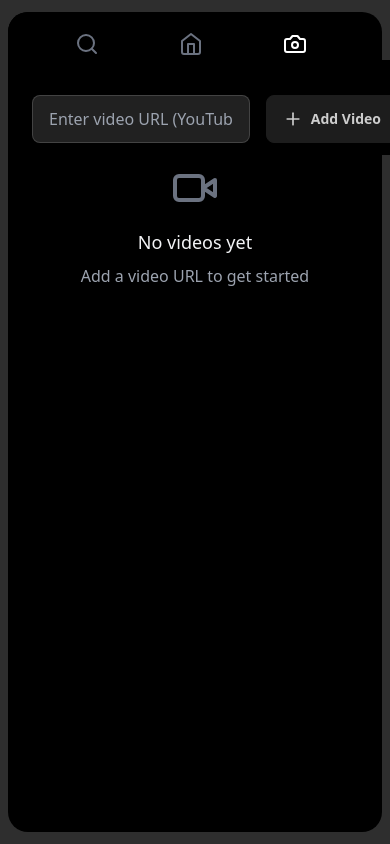
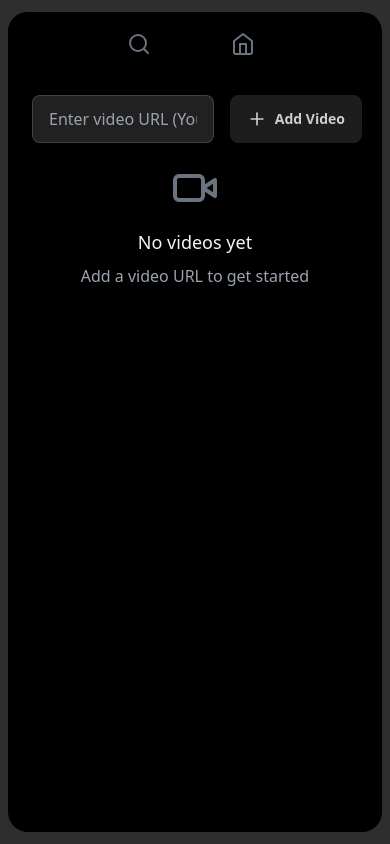
Before and after one commit to oasisMystre/vxxn, a React (Vite) app: page /upload in a window 390 px wide. Built offline with nearby package versions, Linux system fonts and the light colour scheme.

Commit message:
fixed issues

```diff
--- a/src/layout/header.tsx
+++ b/src/layout/header.tsx
@@ -6,10 +6,13 @@ const NAV_ITEMS = [
     { key: "home", icon: HomeIcon, link: "/" },
     { key: "camera", icon: CameraIcon, link: "/upload", hiddenOnMobile: true }
 ];
-export const Header = () => {
+interface Props {
+    isUpload?: boolean;
+}
+export const Header = ({isUpload}: Props) => {
     const location = useLocation();
     return (
-        <div className='flex justify-center items-center gap-20 pt-5 fixed pb-3 top-3 rounded-[20px] z-10 bg-black lg:max-w-[calc(100vw-650px)] max-w-[calc(100vw-24px)] w-full'>
+        <div className={`flex justify-center items-center gap-20 pt-5 fixed pb-3 top-3 rounded-[20px] z-10 bg-black ${isUpload ? "lg:max-w-[calc(100vw-24px)]" : "lg:max-w-[calc(100vw-650px)]" } max-w-[calc(100vw-24px)] w-full`}>
             {NAV_ITEMS.map(({ key, icon: Icon, link, hiddenOnMobile }) => (
                 <Link className={`${hiddenOnMobile && "md:block hidden"}`} key={key} to={link || "#"}>
                     <Icon className={`w-6 h-6 cursor-pointer ${location?.pathname === link ? "text-white" : "text-gray-500"}`} />
--- a/src/pages/upload/index.tsx
+++ b/src/pages/upload/index.tsx
@@ -3,6 +3,7 @@ import { Video, Youtube, Twitch, Plus, Loader2, Upload, X, Search, SearchIcon, H
 import Layout from '../../layout/layout';
 import { VideoItem } from '../../lib/types';
 import { Link } from 'react-router-dom';
+import { Header } from '../../layout/header';
 
 function UploadPage() {
     const [url, setUrl] = useState('');
@@ -50,7 +51,9 @@ function UploadPage() {
         }, 1000);
     };
 
-    const handleUpload = (videoId: string) => {
+    const handleUpload = (e) => {
+        e.preventDefault();
+        const videoId = "12";
         setVideos(prev => prev.map(video => {
             if (video.id === videoId) {
                 return { ...video, uploadStatus: 'uploading', uploadProgress: 0 };
@@ -91,17 +94,6 @@ function UploadPage() {
         }));
     };
 
-    const getSourceIcon = (source: string) => {
-        switch (source) {
-            case 'youtube':
-                return <Youtube className="w-5 h-5 text-red-500" />;
-            case 'twitch':
-                return <Twitch className="w-5 h-5 text-purple-500" />;
-            default:
-                return <Video className="w-5 h-5 text-blue-500" />;
-        }
-    };
-    const [active, setActive] = React.useState("camera");
     React.useEffect(() => {
         window.scrollTo(0, 0);
     }, []);
@@ -110,31 +102,17 @@ function UploadPage() {
         <Layout>
             <div style={{ width: "100%", height: "calc(100vh - 24px)" }} className="artboard mx-2 my-3 phone-1 bg-black rounded-[20px] h-full overflow-y-auto no-scrollbar">
                 {/* haeder */}
-                <div className='flex justify-center items-center gap-20 pt-5 fixed pb-3 top-3 rounded-[20px] z-10 bg-black max-w-[calc(100vw-24px)] w-full'>
-                    <Link to="#" onClick={() => setActive("search")}>
-                        <SearchIcon className={`w-6 h-6 cursor-pointer ${active == "search" && "text-white"} text-gray-500`} />
-                    </Link>
-                    <Link to="/" onClick={() => setActive("home")}>
-                        <HomeIcon className={`w-6 h-6 cursor-pointer ${active == "home" && "text-white"} text-gray-500`} />
-                    </Link>
-                    <Link to="/upload" onClick={() => setActive("camera")}>
-                        <CameraIcon className={`w-6 h-6 cursor-pointer ${active == "camera" && "text-white"} text-gray-500`} />
-                    </Link>
-                </div>
+                <Header isUpload />
                 <div className="flex-1 p-6 mt-20">
                     {/* Input Form */}
-                    <form className='flex justify-center items-center gap-20 pt-[35px] fixed pb-3 top-[60px] z-10 bg-black max-w-[calc(100vw-24px)] w-full'>
+                    <form onSubmit={handleUpload} className='flex justify-center items-center gap-20 pt-[35px] fixed pb-3 top-[60px] z-10 bg-black w-full max-w-[calc(100vw-60px)]'>
                         <div className="flex justify-center gap-4 w-full">
                             <div className='w-full max-w-xl'>
                                 <input
                                     type="url"
                                     value={url}
                                     placeholder="Enter video URL (YouTube, Twitch, etc.)"
-                                    onChange={(e) => setUrl(e.target.value)} className="input text-black input-bordered w-full max-w-xl" />
-                                {/* <input
-                                    placeholder="Enter video URL (YouTube, Twitch, etc.)"
-                                    className="w-full px-4 py-2 rounded-lg bg-gray-800 border border-gray-700 text-gray-100 focus:ring-2 focus:ring-blue-500 focus:border-transparent outline-none"
-                                /> */}
+                                    onChange={(e) => setUrl(e.target.value)} className="input text-white input-bordered w-full max-w-xl" />
                             </div>
                             <button type="submit"
                                 // disabled={isLoading || !url}
@@ -146,19 +124,6 @@ function UploadPage() {
                                 )}
                                 Add Video
                             </button>
-
-                            {/* <button
-                                type="submit"
-                                disabled={isLoading || !url}
-                                className="px-6 py-2 bg-blue-600 text-white rounded-lg hover:bg-blue-700 focus:ring-2 focus:ring-blue-500 focus:ring-offset-2 disabled:opacity-50 disabled:cursor-not-allowed flex items-center gap-2"
-                            >
-                                {isLoading ? (
-                                    <Loader2 className="w-5 h-5 animate-spin" />
-                                ) : (
-                                    <Plus className="w-5 h-5" />
-                                )}
-                                Add Video
-                            </button> */}
                         </div>
                     </form>
 
```
